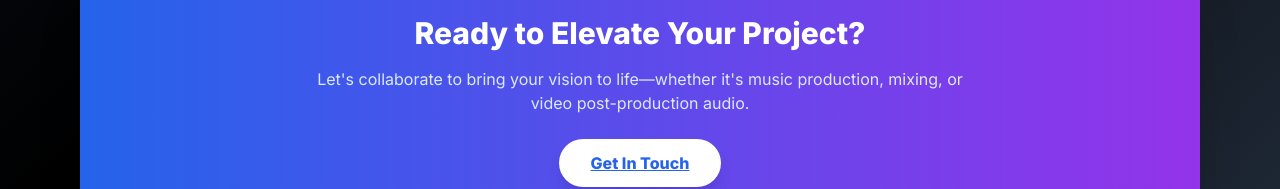
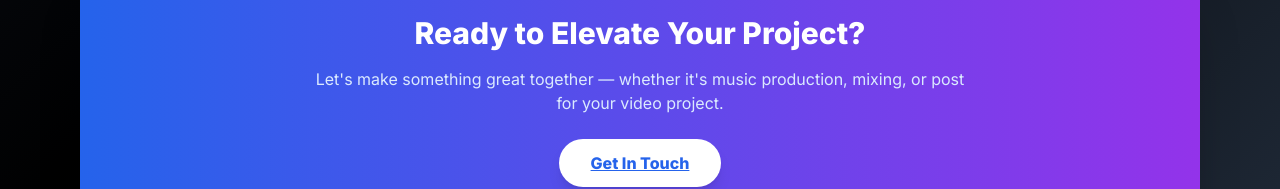
Before and after one commit to paularntz/paul_arntz_mixes, a Next.js app: page /about in a window 1280 px wide. Shown: the part 1155-1344 px from the top of the page. Built offline with nearby package versions, Linux system fonts and the light colour scheme.

Commit message:
Update about page CTA text for more conversational tone
- Changed call-to-action text to 'Let's make something great together — whether it's music production, mixing, or post for your video project'
- More collaborative and engaging messaging

```diff
--- a/app/about/page.jsx
+++ b/app/about/page.jsx
@@ -44,7 +44,7 @@ export default function About() {
               Ready to Elevate Your Project?
             </h2>
             <p className="text-blue-100 mb-6 max-w-2xl mx-auto">
-              Let&apos;s collaborate to bring your vision to life—whether it&apos;s music production, mixing, or video post-production audio.
+              Let&apos;s make something great together — whether it&apos;s music production, mixing, or post for your video project.
             </p>
             <a
               href="/messages/contact"
```
